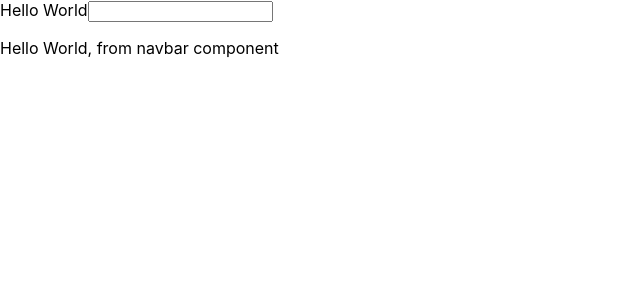
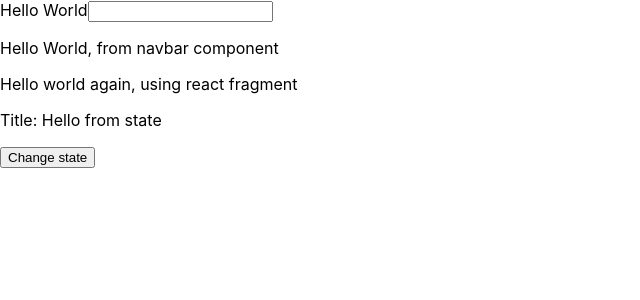
Before and after one commit to mAbdullah821/Learning-React.js, a React (Create React App) app: page / in a window 1280 px wide. Shown: the top 300 px of the page, without its empty margins (0-640 px from the left). Built offline with nearby package versions, Linux system fonts and the light colour scheme.

Commit message:
Displaying react component life cycle
		- Create multi-elements using 'React Fragments'
		- Handle 'onClick' event on the 'change state' button
		- Use 'this.state' Object & 'this.setState({})' function
		- Remove 'React.StrictMode'

```diff
--- a/src/index.js
+++ b/src/index.js
@@ -5,7 +5,7 @@ import App from "./App";
 
 const root = ReactDOM.createRoot(document.getElementById("root"));
 root.render(
-  <React.StrictMode>
+  <>
     <App />
-  </React.StrictMode>
+  </>
 );
--- a/src/navbar/navbar.js
+++ b/src/navbar/navbar.js
@@ -1,11 +1,53 @@
 import React from "react";
 
+// The class name must start with a capital character
 export default class Navbar extends React.Component {
   constructor() {
     super();
+    console.log("From Constructor"); // <1>
+
+    // Object to store the variable that we want to change and display them after the change at the front end.
+    this.state = {
+      title: "Hello from state",
+      cnt: 0,
+    };
   }
 
   render() {
-    return <p>Hello World, from navbar component</p>;
+    console.log("From Render"); // <2>
+    return (
+      // <> </> -----> React fragments
+      <>
+        <p>Hello World, from navbar component</p>
+        <p>Hello world again, using react fragment</p>
+        <p>Title: {this.state.title} </p>
+        <button onClick={() => this.changeState()}>Change state</button>
+      </>
+    );
+  }
+
+  componentDidMount() {
+    console.log("From componentDidMount"); // <3>
+  }
+
+  componentDidUpdate() {
+    console.log("From componentDidUpdate");
+  }
+
+  // componentWillUnmount() {
+  //   // Cleanup method
+  //   console.log("From componentWillUnmount");
+  // }
+
+  changeState() {
+    let newTitle =
+      this.state.cnt % 2 === 0 ? "State was changed" : "Hello from state again";
+
+    // This.setState() ---> will call the render function again to display the changes in state.
+    // Change the state manually will not call the render function so we must use [this.setState()] if we want to rerender the UI again with the new [state].
+    this.setState({
+      title: newTitle,
+    });
+    this.state.cnt += 1;
   }
 }
```
